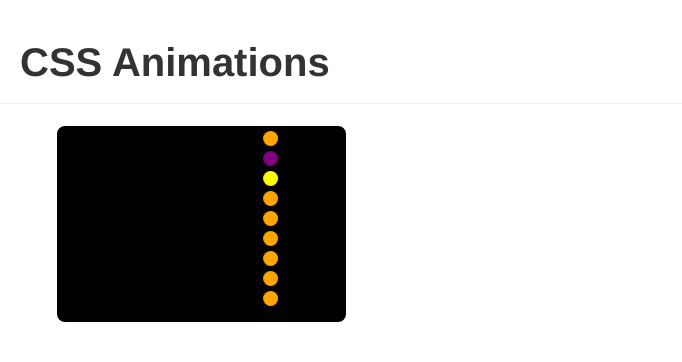
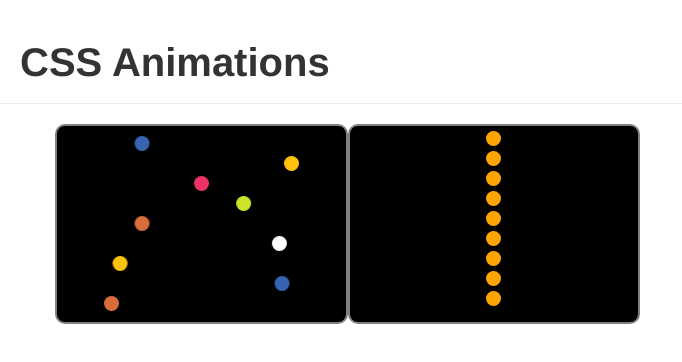
Before and after one commit to cchrispy/animations, a React app: page / in a window 1280 px wide. Shown: the top 362 px of the page, without its empty margins (0-682 px from the left). Built offline with nearby package versions, Linux system fonts and the light colour scheme.

Commit message:
Variations scss for timing differences

```diff
--- a/src/components/Box.jsx
+++ b/src/components/Box.jsx
@@ -3,32 +3,25 @@ import React, { Component } from 'react';
 class Box extends Component {
   constructor(props) {
     super(props);
-    this.state = {};
+    this.state = {
+      vibrate: <div className='ball vibrate'></div>,
+      slide: <div className='slide'><div className='ball'></div></div>,
+    };
+  }
+
+  party(animation) {
+    if (animation === 'vibrate') {
+      return [1, 2, 3, 4, 5, 6, 7, 8, 9].map(x => this.state.vibrate);
+    }
+    if (animation === 'slide') {
+      return [1, 2, 3, 4, 5, 6, 7, 8, 9].map(x => this.state.slide);
+    }
   }
 
   render() {
-    // return (
-    //   <div className={`col-lg-3 col-md-4 col-sm-6 box text-center`} >
-    //     <div className='inner-box'>
-    //       <div className='ball'>
-    //       </div>
-    //     </div>
-    //     <button type='button' className='btn btn-primary btn-block'>
-    //       { this.props.color }
-    //     </button>
-    //   </div>
-    // )
     return (
       <div className={`col-lg-3 col-md-4 col-sm-6 box text-center`} >
-        <div className='ball vibrate'></div>
-        <div className='ball vibrate'></div>
-        <div className='ball vibrate'></div>
-        <div className='ball vibrate'></div>
-        <div className='ball vibrate'></div>
-        <div className='ball vibrate'></div>
-        <div className='ball vibrate'></div>
-        <div className='ball vibrate'></div>
-        <div className='ball vibrate'></div>
+        { this.party(this.props.type) }
       </div>
     )
   }
--- a/src/components/Boxes.jsx
+++ b/src/components/Boxes.jsx
@@ -27,7 +27,8 @@ class Boxes extends Component {
     return (
       <div className='container'>
         <div className='row'>
-          <Box color={ 'red' } />
+          <Box type='vibrate' />
+          <Box type='slide' />
         </div>
       </div>
     )
--- a/src/styles/animations.scss
+++ b/src/styles/animations.scss
@@ -1,44 +1,11 @@
 @keyframes vibrate {
-  // 0% {
-  //   transform: translateX(0px);
-  // }
-  // 25% {
-  //   transform: translateX(100px);
-  // }
-  // 75% {
-  //   transform: translateX(-100px);
-  // }
-  // 100% {
-  //   transform: translateX(0px);
-  // }
   0% {
-    transform: translateX(75px);
+    transform: translateX(-90px);
   }
   50% {
-    transform: translateX(-75px);
+    transform: translateX(90px);
   }
   100% {
-    transform: translateX(75px);
+    transform: translateX(-90px);
   }
 }
-
-@keyframes bounce {
-  0% {
-    margin-top: 0%;
-  }
-  // 25% {
-  //   margin-top: 100px;
-  // }
-  // 50% {
-  //   margin-top: 50px;
-  // }
-  // 75% {
-  //   margin-top: 100%;
-  // }
-  // 90% {
-  //   margin-top: 80px;
-  // }
-  100% {
-    margin-top: 100%;
-  }
-}
--- a/src/styles/styles.scss
+++ b/src/styles/styles.scss
@@ -1,9 +1,10 @@
-@import 'animations';
 @mixin animation-args($name, $duration) {
   animation-name: $name;
   animation-duration: $duration;
   animation-iteration-count: infinite;
 }
+@import 'animations';
+@import 'variations';
 
 .appTitle {
   font-size: 40px;
@@ -13,15 +14,9 @@
 
 .box {
   height: 200px;
-  border: 2px solid white;
+  border: 2px solid gray;
   border-radius: 10px;
   background-color: black;
-
-  button {
-    /*
-    ** Button!
-    */
-  }
 
   .inner-box {
     height: 200px;
@@ -40,18 +35,5 @@
 }
 
 .vibrate {
-  @include animation-args(vibrate, 4s);
-  animation-timing-function: ease;
+  animation-timing-function: ease-in-out;
 }
-
-.ball.vibrate:nth-child(1) {
-  background-color: orange;
-}
-
-.ball.vibrate:nth-child(2) {
-  background-color: purple;
-}
-
-.ball.vibrate:nth-child(3) {
-  background-color: yellow;
-}
--- /dev/null
+++ b/src/styles/variations.scss
@@ -0,0 +1,50 @@
+/*
+** Color palettes
+** [#3764B1, #FDC20B, #EF3266, #CCE32C, #D96C3B]
+*/
+
+.ball.vibrate:nth-child(1) {
+  margin-top: 10px;
+  background-color: #3764B1;
+  @include animation-args(vibrate, 3.5s);
+}
+
+.ball.vibrate:nth-child(2) {
+  background-color: #FDC20B;
+  @include animation-args(vibrate, 3s);
+}
+
+.ball.vibrate:nth-child(3) {
+  background-color: #EF3266;
+  @include animation-args(vibrate, 2s);
+}
+
+.ball.vibrate:nth-child(4) {
+  background-color: #CCE32C;
+  @include animation-args(vibrate, 2.8s);
+}
+
+.ball.vibrate:nth-child(5) {
+  background-color: #D96C3B;
+  @include animation-args(vibrate, 3.5s);
+}
+
+.ball.vibrate:nth-child(6) {
+  background-color: white;
+  @include animation-args(vibrate, 2.2s);
+}
+
+.ball.vibrate:nth-child(7) {
+  background-color: #FDC20B;
+  @include animation-args(vibrate, 3.9s);
+}
+
+.ball.vibrate:nth-child(8) {
+  background-color: #3764B1;
+  @include animation-args(vibrate, 3.1s);
+}
+
+.ball.vibrate:nth-child(9) {
+  background-color: #D96C3B;
+  @include animation-args(vibrate, 2.5s);
+}
```
